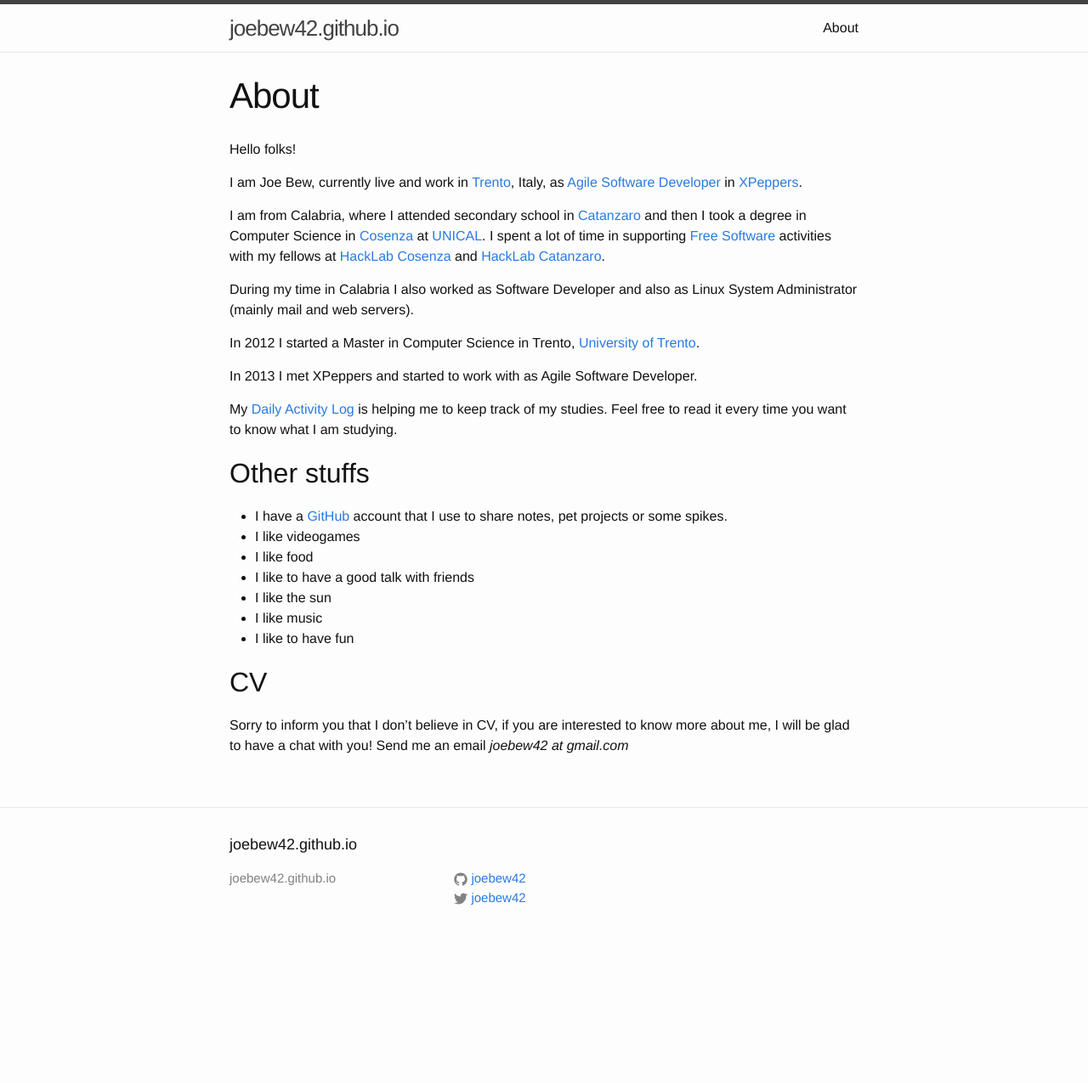
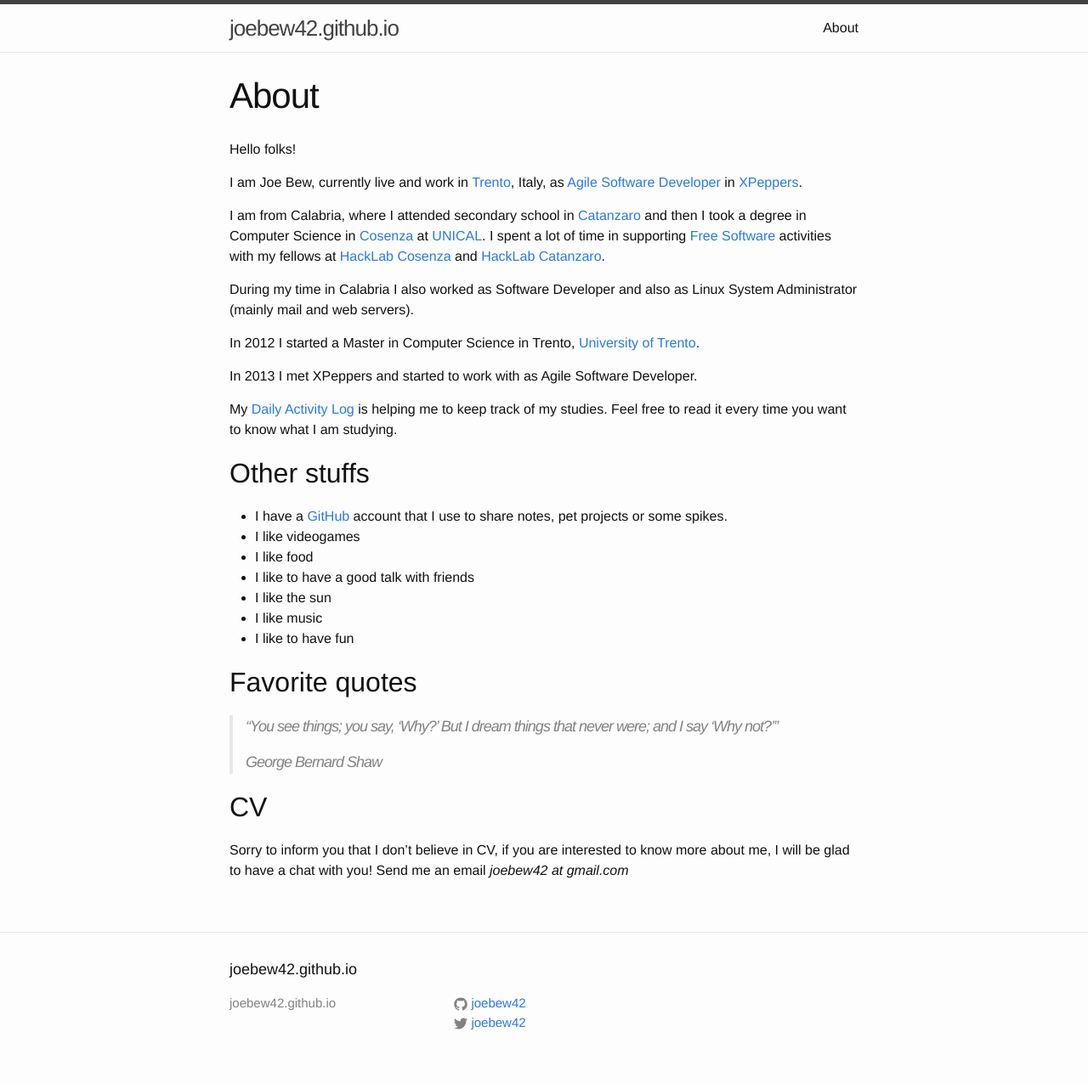
Before and after one commit to joebew42/joebew42.github.io, a Jekyll site: the page built from about.md, in a window 1280 px wide. Shown: the whole page at 85% size. Built offline with Jekyll 4.4.1, drawn with Linux system fonts in a browser that asks for light colours; before the commit the page ends 1128 px from its top, so only the background shows below that.

Commit message:
favorite quote, george bernard shaw

```diff
--- a/about.md
+++ b/about.md
@@ -29,6 +29,12 @@
 * I like music
 * I like to have fun
 
+## Favorite quotes
+
+> *"You see things; you say, 'Why?' But I dream things that never were; and I say 'Why not?'"*
+>
+> George Bernard Shaw
+
 ## CV
 
 Sorry to inform you that I don't believe in CV, if you are interested to know more about me, I will be glad to have a chat with you! Send me an email *joebew42 at gmail.com*
```
